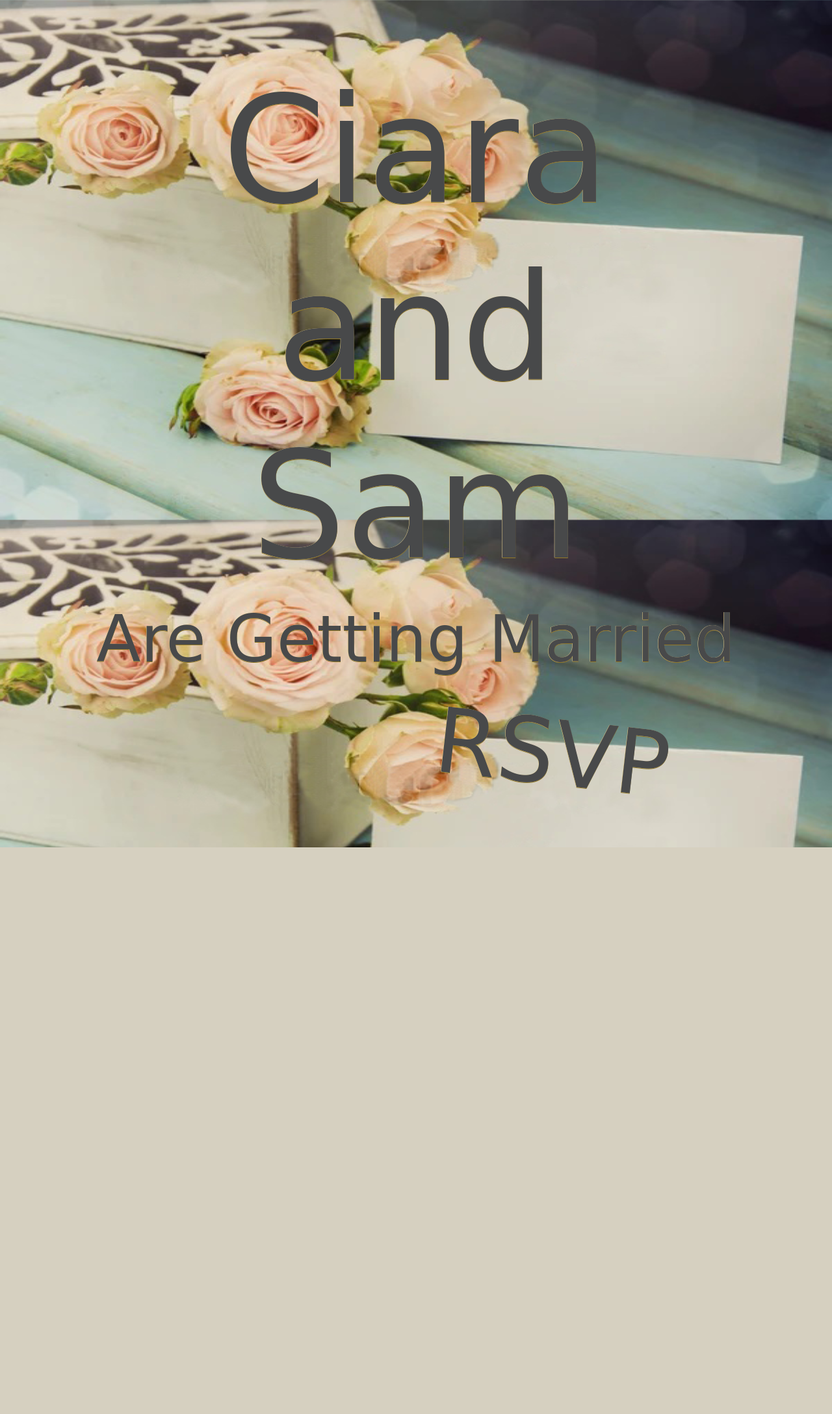
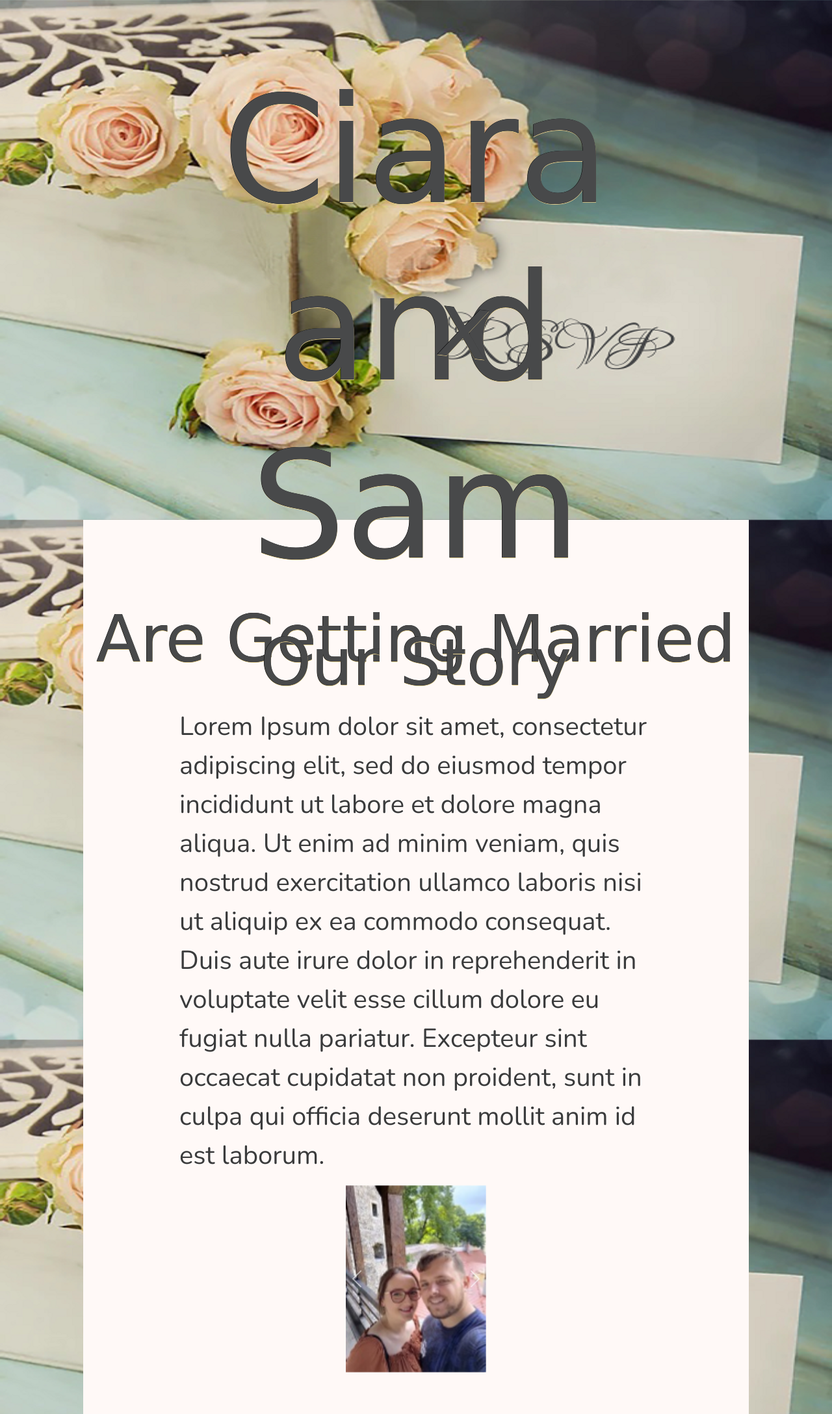
Before and after one commit to SiobhanBaines/Ciara-and-Sams-Big-Day, a Django app: page / in a window 1280 px wide. Shown: the whole page at 65% size. Before the commit the page ends 1304 px from the top, so only its background shows below. Run offline with Django 3.2, Linux system fonts and the light colour scheme; some libraries are stand-ins or nearby versions; some web fonts are replaced.

Commit message:
Add Our Story Page

```diff
--- a/home/templates/home/index.html
+++ b/home/templates/home/index.html
@@ -10,8 +10,9 @@
 {% endblock %}
 
 {% block content %}
-<div class="container h-100">
-    <div class="row">
+<!-- Landing Page - -->
+<div class="container home no-gutters">
+    <div class="row home-row">
         <div class="col-12">
             <h1 class="banner  text-center mt-5 pt-5">Ciara and Sam</h1>
             <h2 class="heading-font text-center my-2">Are Getting Married</h2>
@@ -21,10 +22,61 @@
         <div class="col-6"></div>
         <div class="col-6">
             <h4 class="">
-                <a href="" class="rsvp-button btn btn-lg rsvp end-0 d-flex  align-text-bottom">RSVP</a>
+                <a href="" class="rsvp-button btn btn-lg rsvp end-0 d-flex  align-text-bottom">x</a>
             </h4>
         </div>
     </div>
 </div>
 
+<!-- Landing Page - Our Story -->
+<div class="container our-story">
+    <div class="row mx-1">
+        <div class="col-12">
+            <h3 class="heading-font text-center mt-5 pt-5">Our Story</h1>
+            <!-- <h3 class="heading-font text-center mt-5 pt-5">Sam</h1> -->
+        </div>
+    </div>
+    <div class="row">
+        <div class="col px-5">
+            <p class="fs-1 mx-5">Lorem Ipsum dolor sit amet, consectetur adipiscing elit, sed do eiusmod tempor incididunt ut labore et dolore magna aliqua. Ut enim ad minim veniam, quis nostrud exercitation ullamco laboris nisi ut aliquip ex ea commodo consequat. Duis aute irure dolor in reprehenderit in voluptate velit esse cillum dolore eu fugiat nulla pariatur. Excepteur sint occaecat cupidatat non proident, sunt in culpa qui officia deserunt mollit anim id est laborum.
+            </p>
+        </div>
+    </div>
+    <div id="carouselCS" class="carousel slide carousel-fade" data-bs-ride="carousel">
+        <div class="carousel-inner">
+          <div class="carousel-item carousel-size active">
+            <img src="media/carousel/ciara-sam-1.jpg" class="d-block w-100" alt="ciara-sam-image">
+          </div>
+          <div class="carousel-item">
+            <img src="media/carousel/ciara-sam-2.jpg" class="d-block w-100" alt="ciara-sam-image">
+          </div>
+          <div class="carousel-item">
+            <img src="media/carousel/ciara-sam-3.jpg" class="d-block w-100" alt="ciara-sam-image">
+          </div>
+          <div class="carousel-item">
+            <img src="media/carousel/ciara-sam-4.jpg" class="d-block w-100" alt="ciara-sam-image">
+          </div>
+          <div class="carousel-item">
+            <img src="media/carousel/ciara-sam-5.jpg" class="d-block w-100" alt="ciara-sam-image">
+          </div>
+        </div>
+        <button class="carousel-control-prev" type="button" data-bs-target="#carouselCS" data-bs-slide="prev">
+            <span class="carousel-control-prev-icon" aria-hidden="true"></span>
+            <span class="visually-hidden">Previous</span>
+          </button>
+          <button class="carousel-control-next" type="button" data-bs-target="#carouselCS" data-bs-slide="next">
+            <span class="carousel-control-next-icon" aria-hidden="true"></span>
+            <span class="visually-hidden">Next</span>
+          </button>
+      </div>
+
+
+</div>
+<!-- Landing Page - Location -->
+
+<!-- Landing Page - Login -->
+
+<!-- Landing Page - Covid19 -->
+
+
 {% endblock %}
--- a/static/css/base.css
+++ b/static/css/base.css
@@ -2,11 +2,13 @@ html {
     height: 100%;
 }
 body {
-    background: url('/media/homepage_background_image.jpg') no-repeat center center fixed;
+    background: url('/media/homepage_background_image.png') no-repeat center center fixed;
     background-size: cover;
     height: 100%;
     color: #3A3B3C;
     font-family: 'Nunito', sans-serif;
+    margin: 0;
+    padding: 0;
 }
 
 /*  Colours */
@@ -21,11 +23,28 @@ body {
     --secondary-font-shadow: #947a27;
     --primary-font-shadow: #e6d090;
 }
+
+/* from Bulma */
+.icon {
+    align-items: center;
+    display: inline-flex;
+    justify-content: center;
+    height: 1.5rem;
+    width: 1.5rem;
+}
+
+/* landing page */
+/* .parallax {
+    background: url('/media/homepage_background_image.png') no-repeat center center fixed;
+    background-size: cover;
+    height: 100%;
+} */
 .banner,
 .rsvp {
     color: var(--primary-font);
     font-family: 'Lovers Quarrel', cursive;
-    text-shadow: -0.5px 0  var(--primary-font-shadow), 0 1px var(--secondary-font-shadow);
+    /* text-shadow: -0.5px 0  var(--primary-font-shadow), 0 1px var(--secondary-font-shadow); */
+    text-shadow: -0.5px 0 #000, 0 1px var(--primary-font-shadow);
 }
 .banner{
     font-size: calc(2rem + 15.3vw);
@@ -39,16 +58,33 @@ body {
     font-size: calc(2rem + 5.3vw);
     color: var(--primary-font);
     font-family: 'Italianno', cursive;
-    text-shadow: -0.5px 0  var(--primary-font-shadow), 0 1px var(--secondary-font-shadow);
+    /* text-shadow: -0.5px 0  var(--primary-font-shadow), 0 1px var(--secondary-font-shadow); */
+    text-shadow: -0.5px 0 #000, 0 1px var(--primary-font-shadow);
+}
+.home {
+    height: 100vh;
+    width: 100vw;
+}
+.row.home-row {
+    height: 50vh;
+}
+.our-story {
+    background-color: var(--secondary-peach);
+    width: 100vw;
+    padding: 5%;
+    /* height: 100vh; */
+}
+.carousel {
+    width: 24%;
+    height: auto;
+    margin-left: 38%;
 }
 
-/* from Bulma */
-.icon {
-    align-items: center;
-    display: inline-flex;
-    justify-content: center;
-    height: 1.5rem;
-    width: 1.5rem;
+/* buttons */
+
+.rsvp-button {
+    height: 300px;
+    width: 300px;
 }
 
 /* -------------------------------- Media Queries */
@@ -78,3 +114,15 @@ body {
     }
 
 }
+
+/* Small screens  */
+@media (max-width: 750px) {
+    .row.home-row {
+        height: 75vh;
+    }
+    .carousel {
+        width: 80%;
+        height: auto;
+        margin-left: 10%;
+    }
+}
```
Also changed, not shown: media/carousel/ciara-sam-1.jpg (added), media/carousel/ciara-sam-2.jpg (added), media/carousel/ciara-sam-3.jpg (added), media/carousel/ciara-sam-4.jpg (added), media/carousel/ciara-sam-5.jpg (added), media/homepage_background_image.jpg (deleted), media/homepage_background_image.png (added), media/homepage_background_image1.png (added), media/homepage_background_image_rsvp.jpg (deleted).
